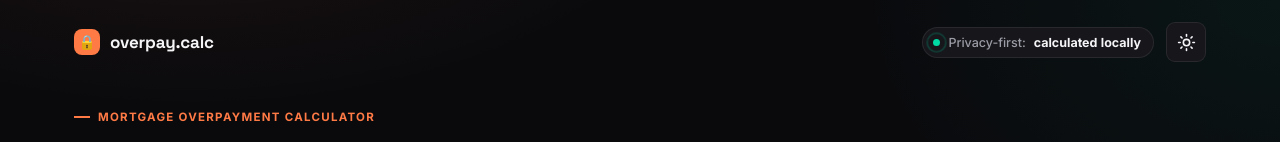
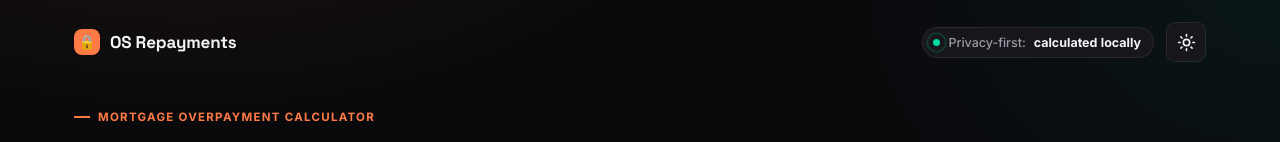
Before and after one commit to amprew/mortgage-calculator, a React (Vite) app: page / in a window 1280 px wide. Shown: the top 142 px of the page. Built offline with nearby package versions, Linux system fonts and the light colour scheme.

Commit message:
Rename to "OS Repayments"

```diff
--- a/src/App.tsx
+++ b/src/App.tsx
@@ -49,7 +49,7 @@ export default function App() {
   return (
     <div className="wrap">
       <header className="topbar">
-        <div className="brand"><span className="brand-mark">🔒</span> overpay.calc</div>
+        <div className="brand"><span className="brand-mark">🔒</span> OS Repayments</div>
         <div className="header-actions">
         <div className="pulse-wrap">
           <div className="pulse-badge"><span className="pulse-dot" />Privacy-first: <b>calculated locally</b></div>
```
